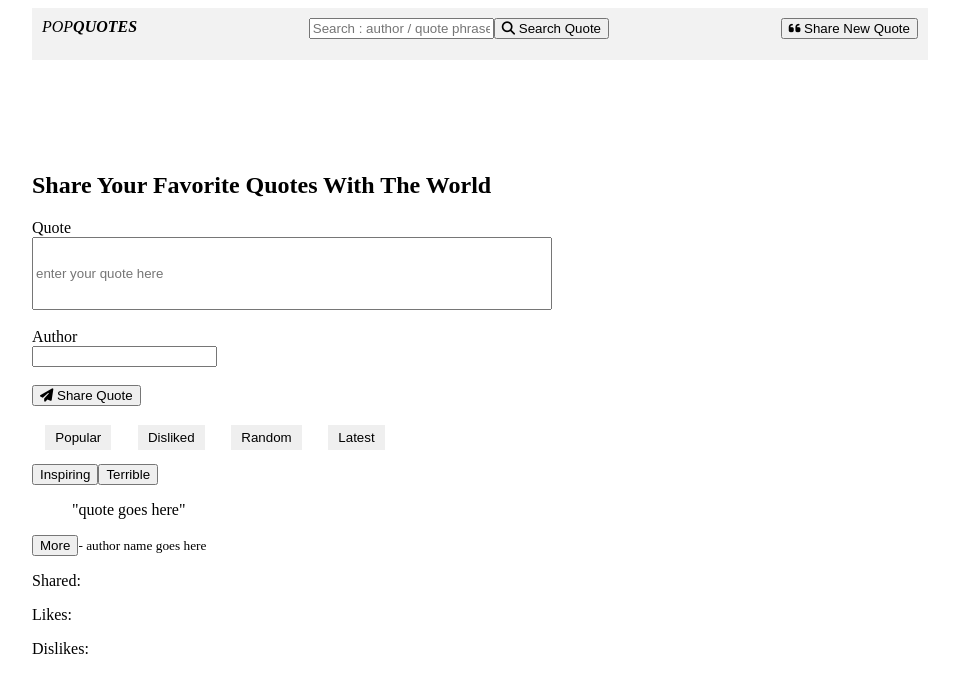
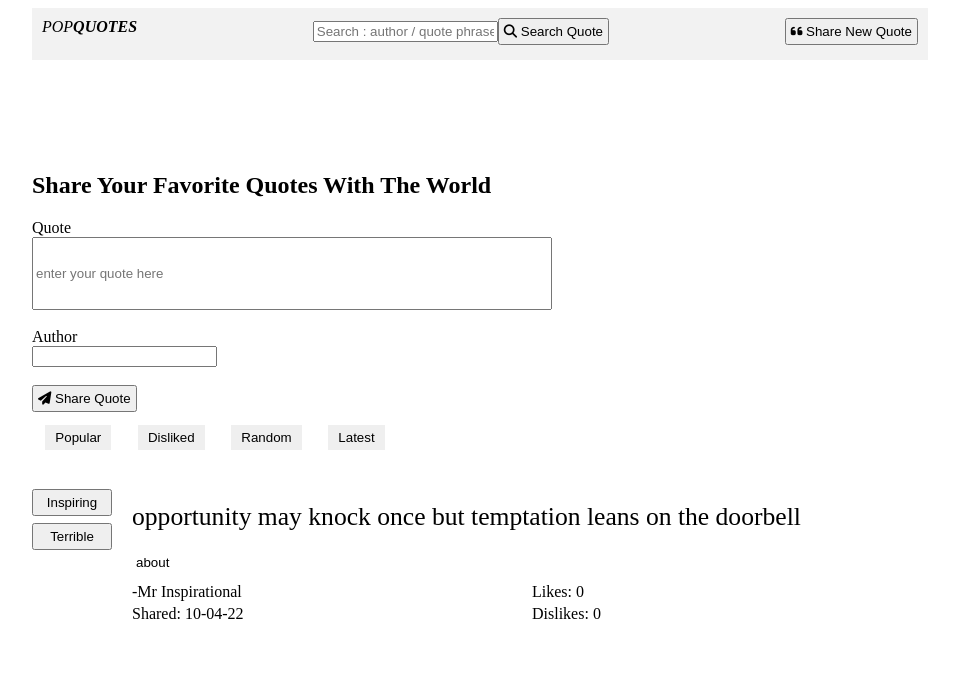
Before and after one commit to masalamind/QuoteVote, an Angular app: page / in a window 1280 px wide. Shown: the top 692 px of the page, without its empty margins (160-1119 px from the left). Built offline with nearby package versions, Linux system fonts and the light colour scheme.

Commit message:
Adds styles for the userQuotesComponent

```diff
--- a/src/app/app.component.html
+++ b/src/app/app.component.html
@@ -7,32 +7,9 @@
     <div class="latest"><button class="filterBtn">Disliked</button></div>
     <div class="latest"><button class="filterBtn">Random</button></div>
     <div class="latest"><button class="filterBtn">Latest</button></div>
+
 </div>
 
-<section class="user-quotes">
+<app-users-quotes></app-users-quotes>
 
-    <div class="vote">
-        <button class="like-btn">Inspiring</button>
-        <button class="dislike-btn">Terrible</button>
-    </div>
-
-    <div class="quote">
-        <blockquote>"quote goes here"</blockquote>
-
-        <div class="stats">
-
-            <button class="moreDetailsBtn">More</button>
-            <small>- author name goes here </small>
-            <p>Shared: <span class="published"></span></p>
-
-            <div class="votes">
-                <p>Likes: <span class="votelikes"></span></p>
-                <p>Dislikes: <span class="voteDislikes"></span></p>
-
-            </div>
-        </div> <!-- quote stats and details -->
-
-    </div> <!-- quote -->
-
-</section>
 <script src="./script.js"></script>
--- a/src/app/users-quotes/users-quotes.component.css
+++ b/src/app/users-quotes/users-quotes.component.css
@@ -1,6 +1,32 @@
+.vote {
+  width: 100px;
+  float: left;
+}
+
+
+.stats{
+  display: inline-flex;
+}
+
+ul {
+  padding-left: 0;
+}
+
+ul li{
+  list-style: none;
+}
+
+button{
+  display: block;
+  margin-bottom:.5em;
+
+}
+
 blockquote{
+  font-family: 'Italianno', cursive;
+  font-size: 1.6em;
   padding-top: .5em;
-  font-size: 1.5em;
+
 }
 
 .publishing{
--- a/src/styles.css
+++ b/src/styles.css
@@ -5,6 +5,9 @@
   /* background-color: dodgerblue; */
 }
 
+button{
+  padding: 4px;
+}
 
 button:hover, label:hover { cursor: pointer; }
 
```
